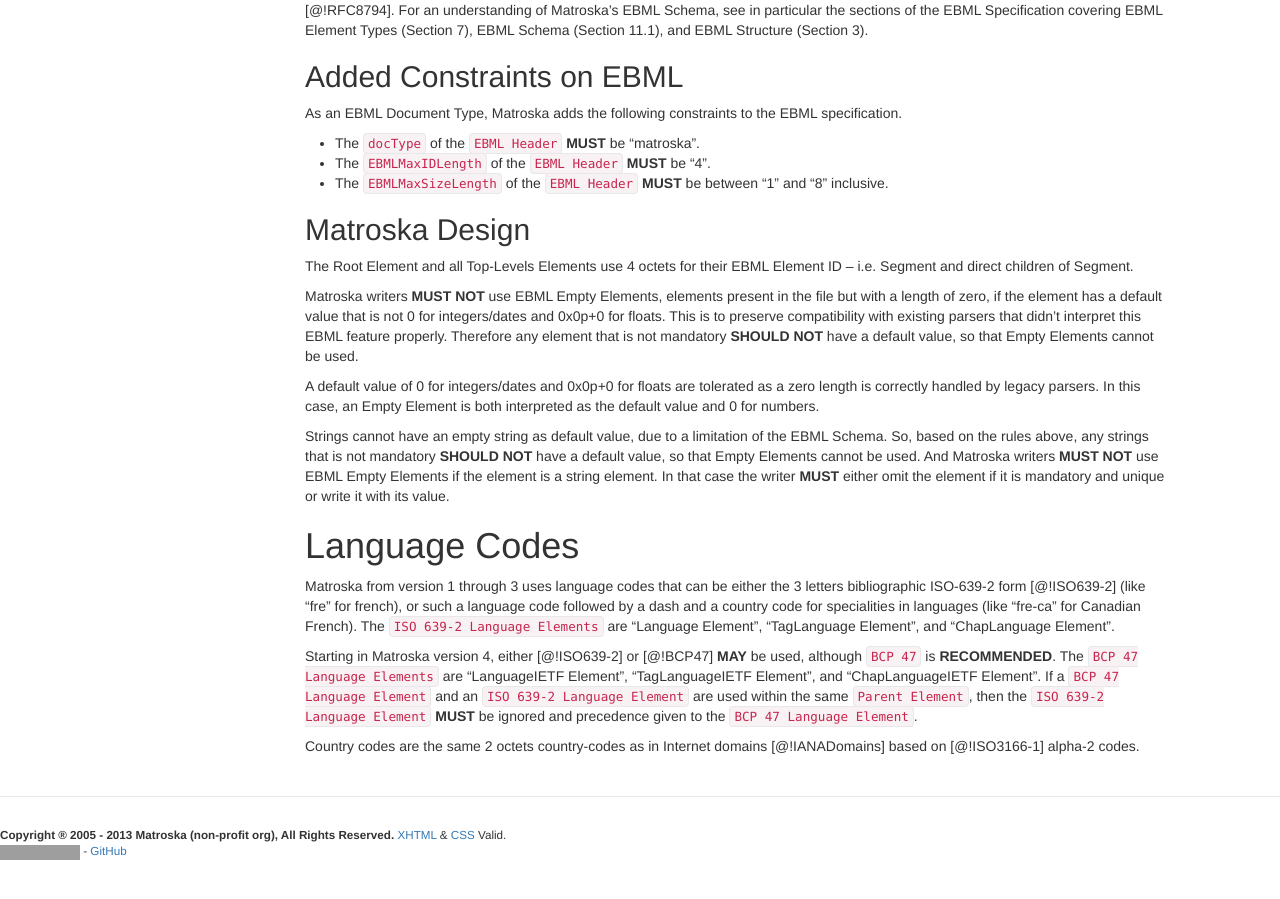
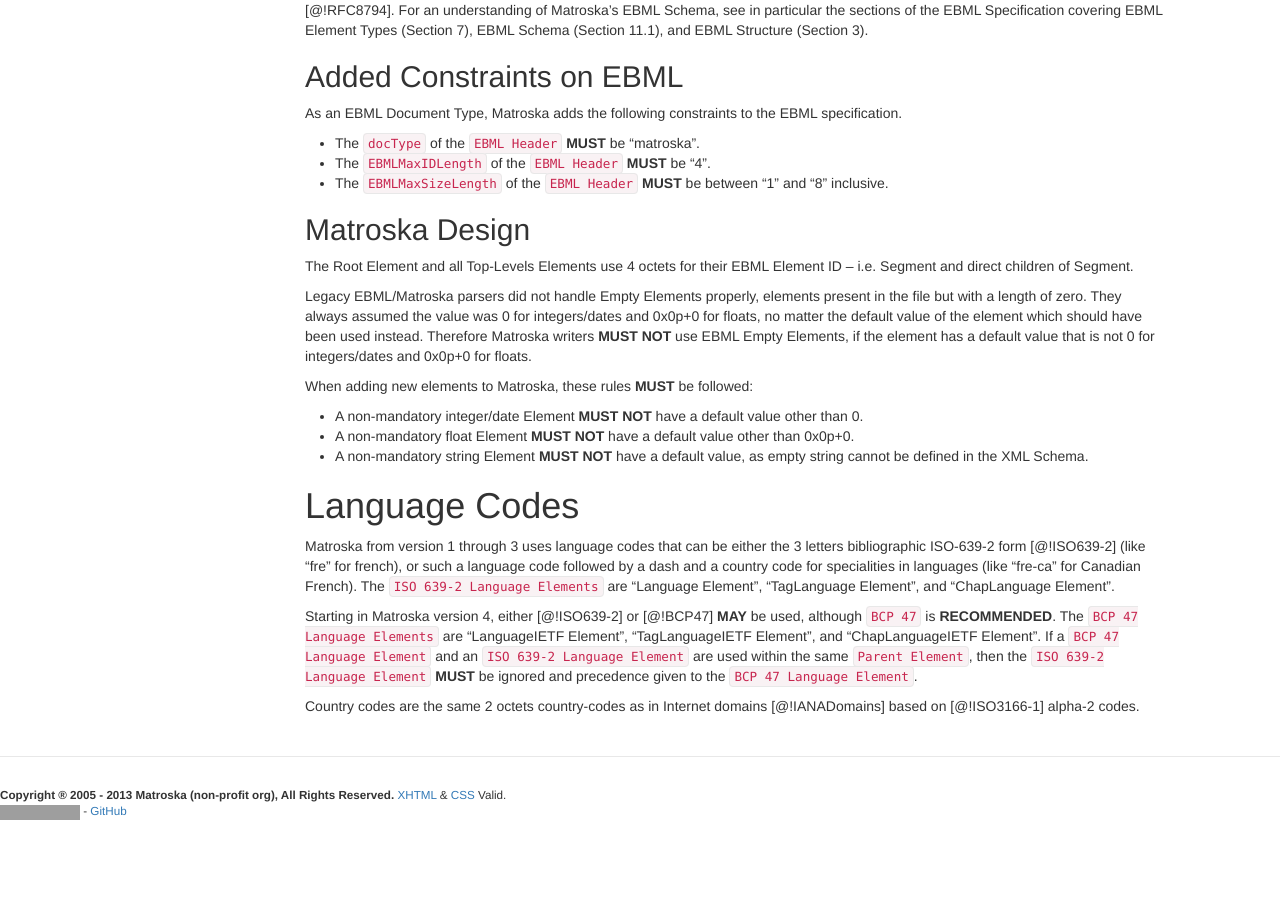
Before and after one commit to ietf-wg-cellar/matroska-specification, a Jekyll site: the page built from index_matroska.md, in a window 1280 px wide and 900 px high, scrolled down 1550 px. Built offline with Jekyll 4.4.1, drawn with Linux system fonts in a browser that asks for light colours; our own code applies the rules of GitHub Pages for plain Markdown files; after the commit the page ends 2410 px from its top, so only the background shows below that; grey boxes are pictures that could not be loaded.

Commit message:
rewrite the default value rules to allow more cases

```diff
--- a/index_matroska.md
+++ b/index_matroska.md
@@ -134,18 +134,15 @@
 
 The Root Element and all Top-Levels Elements use 4 octets for their EBML Element ID -- i.e. Segment and direct children of Segment.
 
-Matroska writers **MUST NOT** use EBML Empty Elements, elements present in the file but with a length of zero,
-if the element has a default value that is not 0 for integers/dates and 0x0p+0 for floats.
-This is to preserve compatibility with existing parsers that didn't interpret this EBML feature properly.
-Therefore any element that is not mandatory **SHOULD NOT** have a default value, so that Empty Elements cannot be used.
+Legacy EBML/Matroska parsers did not handle Empty Elements properly, elements present in the file but with a length of zero.
+They always assumed the value was 0 for integers/dates and 0x0p+0 for floats, no matter the default value of the element which should have been used instead.
+Therefore Matroska writers **MUST NOT** use EBML Empty Elements, if the element has a default value that is not 0 for integers/dates and 0x0p+0 for floats.
 
-A default value of 0 for integers/dates and 0x0p+0 for floats are tolerated as a zero length is correctly handled by legacy parsers.
-In this case, an Empty Element is both interpreted as the default value and 0 for numbers.
+When adding new elements to Matroska, these rules **MUST** be followed:
 
-Strings cannot have an empty string as default value, due to a limitation of the EBML Schema.
-So, based on the rules above, any strings that is not mandatory **SHOULD NOT** have a default value, so that Empty Elements cannot be used.
-And Matroska writers **MUST NOT** use EBML Empty Elements if the element is a string element.
-In that case the writer **MUST** either omit the element if it is mandatory and unique or write it with its value.
+* A non-mandatory integer/date Element **MUST NOT** have a default value other than 0.
+* A non-mandatory float Element **MUST NOT** have a default value other than 0x0p+0.
+* A non-mandatory string Element  **MUST NOT** have a default value, as empty string cannot be defined in the XML Schema.
 
 # Language Codes
 
```
